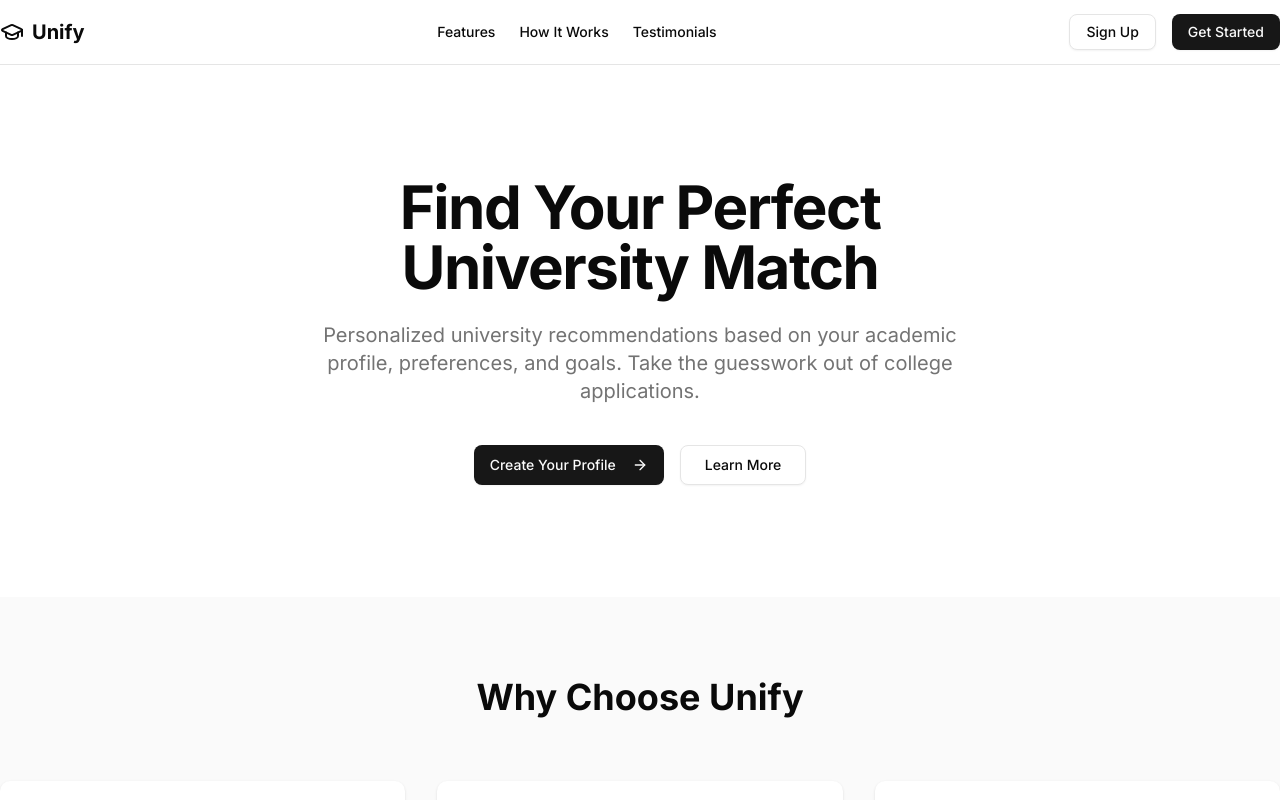
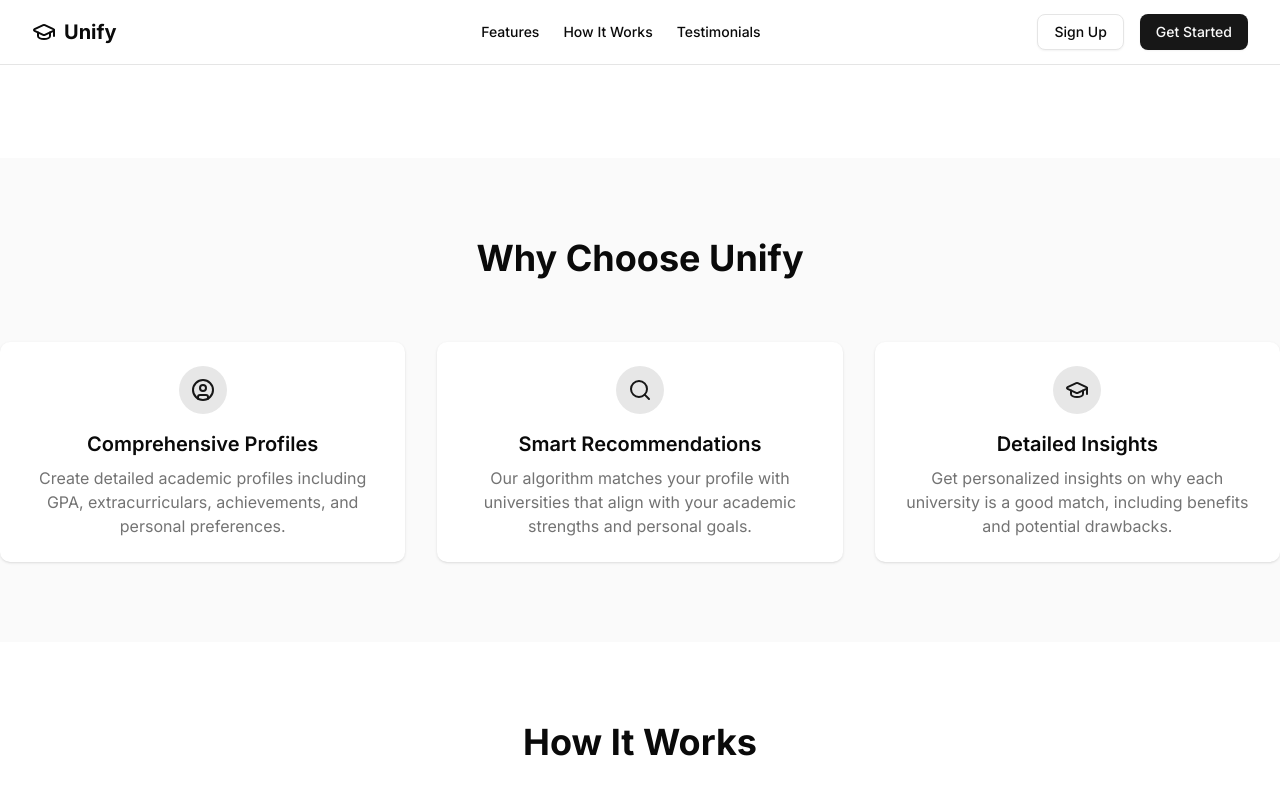
Before and after one commit to Deterjen/CS-206-Project, a Next.js app in the folder frontend/: page / in a window 1280 px wide. Built offline with nearby package versions, Linux system fonts and the light colour scheme.

Commit message:
Fixed minor issues

```diff
--- a/frontend/src/app/page.tsx
+++ b/frontend/src/app/page.tsx
@@ -8,12 +8,12 @@ export default function LandingPage() {
     <div className="flex flex-col min-h-screen snap-y snap-proximity overflow-y-scroll h-screen">
       {/* Navigation */}
       <header className="border-b w-full sticky top-0 bg-background/95 z-10">
-        <div className="container mx-auto flex h-16 items-center justify-between">
+        <div className="container mx-auto flex h-16 items-center justify-between px-8">
           <div className="flex items-center gap-2">
             <GraduationCap className="h-6 w-6" />
             <span className="text-xl font-bold">Unify</span>
           </div>
-          <nav className="hidden md:flex items-center gap-6">
+          <nav className="hidden md:flex gap-6 pl-22">
             <Link href="#features" className="text-sm font-medium hover:underline">
               Features
             </Link>
@@ -36,7 +36,7 @@ export default function LandingPage() {
       </header>
 
       {/* Hero Section */}
-      <section className="py-20 md:py-28 w-full snap-center">
+      <section className="py-20 md:py-28 min-h-screen w-full">
         <div className="container mx-auto flex flex-col items-center text-center">
           <h1 className="text-4xl md:text-6xl font-bold tracking-tight max-w-3xl">
             Find Your Perfect University Match
```
